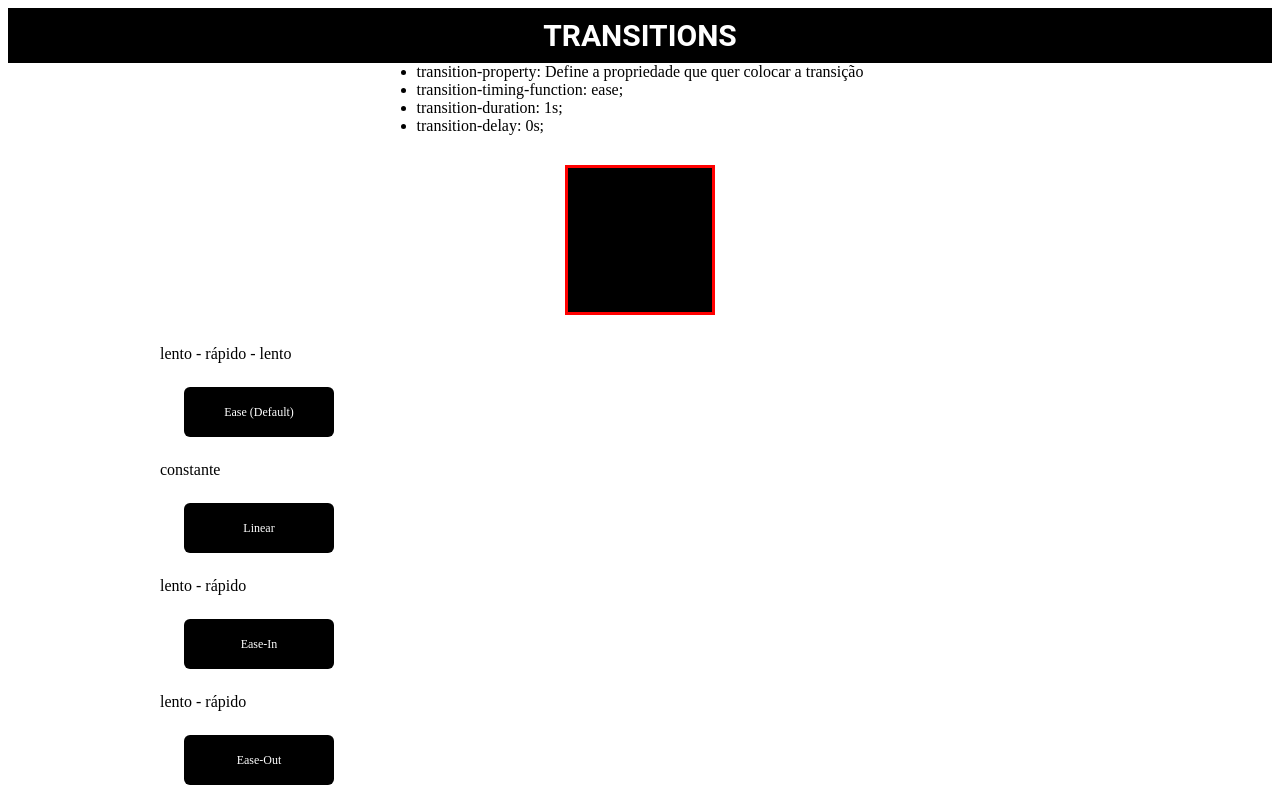
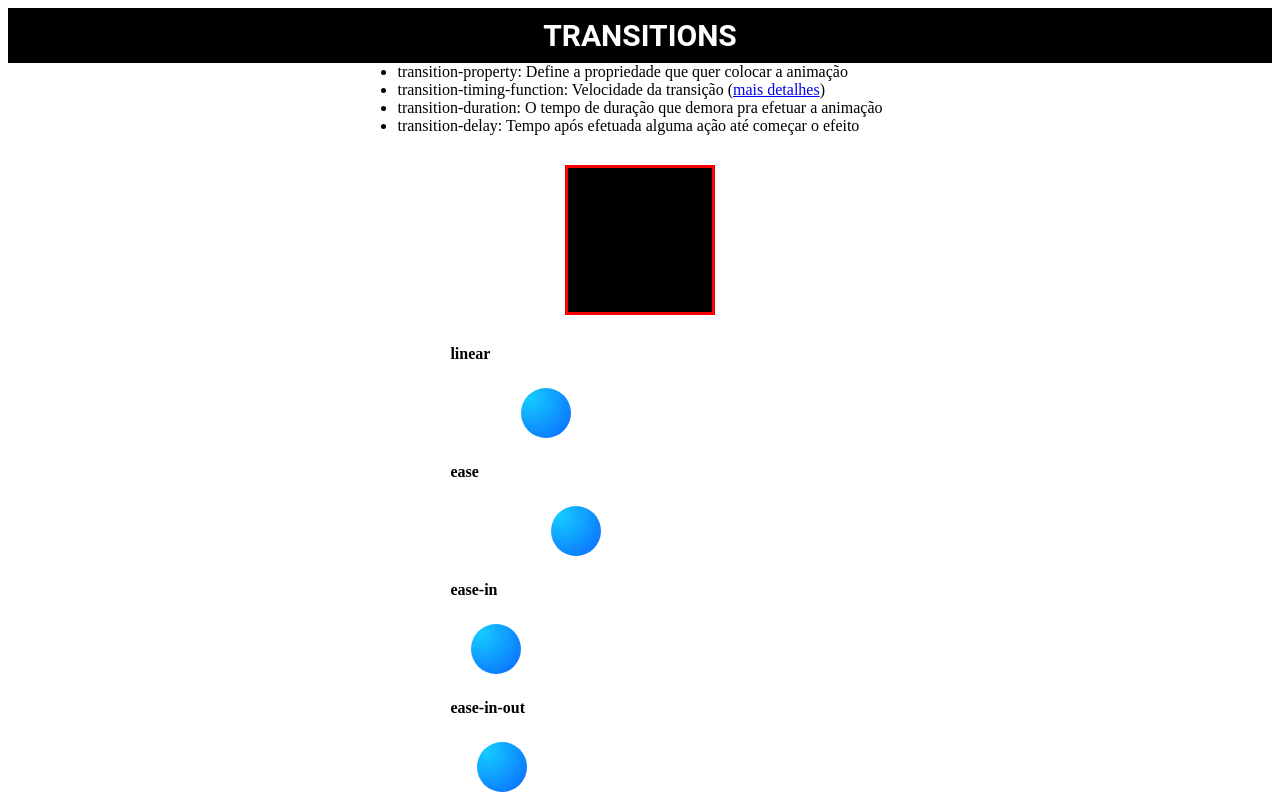
Before and after one commit to fabio-aug/react-animations-study, a React (Create React App) app: page /transitions in a window 1280 px wide. Shown: the top 800 px of the page. Built offline with nearby package versions, Linux system fonts and the light colour scheme.

Commit message:
Transitions

```diff
--- /dev/null
+++ b/src/components/AnimationBall.js
@@ -0,0 +1,43 @@
+import React from 'react';
+import styled from 'styled-components';
+
+function AnimationBall({ name }) {
+    return (
+        <>
+            <b>{name}</b>
+            <Rail animationFunction={name}>
+                <div className='ball' />
+            </Rail>
+        </>
+    )
+}
+
+export default AnimationBall;
+
+const Rail = styled.div`
+    position: relative;
+    height: 100px;
+
+    @keyframes move-right {
+        from {
+            left: 0%;
+        }
+        to {
+            left: 100%;
+        }
+    }
+
+    .ball {
+        position: absolute;
+        width: 50px;
+        height: 50px;
+        background-color: blue;
+        background-image: radial-gradient(circle at 10px 10px, rgba(25,255,255,0.8),rgba(25,255,255,0.4));
+        border-radius: 50%;
+        top: 25px;
+        animation: 1.5s infinite alternate;
+        animation-name: move-right;
+
+        animation-timing-function: ${({ animationFunction }) => animationFunction};
+    }
+`;
--- a/src/pages/transitions/Transitions.js
+++ b/src/pages/transitions/Transitions.js
@@ -3,8 +3,23 @@ import styled from 'styled-components';
 
 import { Container } from './../../components/Container';
 import { Title } from './../../components/Title';
+import AnimationBall from './../../components/AnimationBall';
 
 function Transitions() {
+
+    const timingFunctions = [
+        'linear',
+        'ease',
+        'ease-in',
+        'ease-in-out',
+        'ease-out',
+        'steps(5, end)',
+        'steps(3, start)',
+        'steps(4)',
+        'cubic-bezier(0.1, -0.6, 0.2, 0)',
+        'cubic-bezier(0, 1.1, 0.8, 4)',
+    ]
+
     return (
         <Container>
             <Title>
@@ -13,41 +28,29 @@ function Transitions() {
 
             <ul>
                 <li>
-                    transition-property: Define a propriedade que quer colocar a transição
+                    transition-property: Define a propriedade que quer colocar a animação
                 </li>
 
                 <li>
-                    transition-timing-function: ease;
+                    transition-timing-function: Velocidade da transição (<a href='https://developer.mozilla.org/en-US/docs/Web/CSS/easing-function'>mais detalhes</a>)
                 </li>
 
                 <li>
-                    transition-duration: 1s;
+                    transition-duration: O tempo de duração que demora pra efetuar a animação
                 </li>
 
                 <li>
-                    transition-delay: 0s;
+                    transition-delay: Tempo após efetuada alguma ação até começar o efeito
                 </li>
             </ul>
 
             <TransitionExample />
 
             <TimingFunctionExample>
-                <p> lento - rápido - lento </p>
-                <div>Ease (Default)</div>
-
-                <p> constante </p>
-                <div>Linear</div>
-
-                <p> lento - rápido </p>
-                <div>Ease-In</div>
-
-                <p> lento - rápido </p>
-                <div>Ease-Out</div>
-
-                <p> lento - rápido </p>
-                <div>Ease-In-Out</div>
+                {timingFunctions.map((timingFunction, idx) => (
+                    <AnimationBall key={idx} name={timingFunction} />
+                ))}
             </TimingFunctionExample>
-
         </Container>
     )
 }
@@ -62,11 +65,12 @@ const TransitionExample = styled.div`
     background-color: #000;
     border: 3px solid #ff0000;
 
-
     //transition-property: background-color;
     //transition-timing-function: ease;
     //transition-duration: 1s;
     //transition-delay: 0s;
+
+    //transition: <property> <duration> <timing-function> <delay>, <property> <duration> <timing-function> <delay>;
 
     //transition: <property> <duration> <timing-function> <delay>;
 
@@ -78,47 +82,6 @@ const TransitionExample = styled.div`
     }
 `
 
-export const TimingFunctionExample = styled.div`
-    width: 960px;
-
-    div {
-        margin: 2em;
-        width: 150px;
-        height: 50px;
-        padding: 10px 15px;
-        background-color: #000;
-        color: #fff;
-        border-radius: 0.5em;
-        display: flex;
-        justify-content: center;
-        align-items: center;
-        font-size: 12px;
-
-        transition-property: translate();
-        transition-duration: 3s;
-    }
-
-    & div:nth-child(1) {
-        transition-timing-function: ease;
-    }
-
-    & div:nth-child(2) {
-        transition-timing-function: linear;
-    }
-
-    & div:nth-child(3) {
-        transition-timing-function: ease-in;
-    }
-
-    & div:nth-child(4) {
-        transition-timing-function: ease-out;
-    }
-
-    & div:nth-child(5) {
-        transition-timing-function: ease-in-out;
-    }
-
-    & div:hover {
-        transform: translate(900px, 0);
-    }
-`;
+const TimingFunctionExample = styled.div`
+    width: 30%;
+`
```
